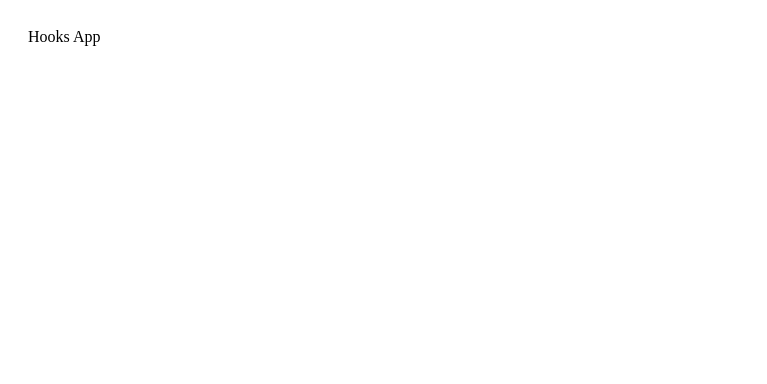
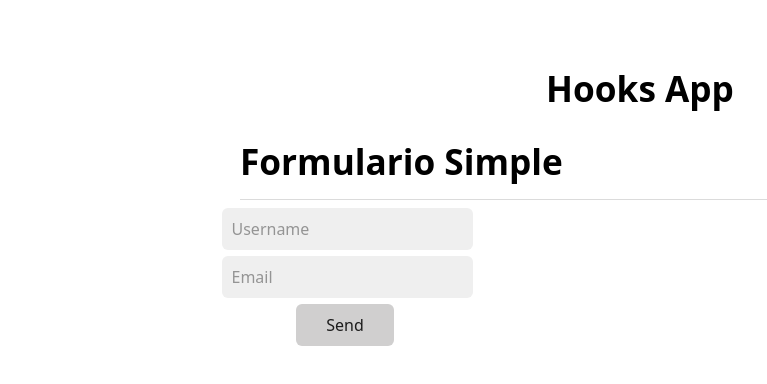
Before and after one commit to NazarenoCarlesso/hooks-app, a React (Vite) app: page / in a window 1280 px wide. Shown: the top 384 px of the page, without its empty margins (0-767 px from the left). Built offline with nearby package versions, Linux system fonts and the light colour scheme.

Commit message:
counter and form

```diff
--- a/index.html
+++ b/index.html
@@ -4,7 +4,8 @@
     <meta charset="UTF-8" />
     <link rel="icon" type="image/svg+xml" href="/vite.svg" />
     <meta name="viewport" content="width=device-width, initial-scale=1.0" />
-    <title>Vite + React</title>
+    <title>Hooks App</title>
+    <link rel="stylesheet" href="https://cdn.jsdelivr.net/npm/water.css@2/out/water.css">
   </head>
   <body>
     <div id="root"></div>
--- a/src/App.jsx
+++ b/src/App.jsx
@@ -1,9 +1,13 @@
 import './App.css'
+import { SimpleForm } from './components/SimpleForm'
+// import { Counter } from './components/Counter'
+// import { CounterCustom } from './components/CounterCustom'
 
 const App = () => {
   return (
     <div>
-      Hooks App
+      <h1 style={{ textAlign: 'center' }}>Hooks App</h1>
+      <SimpleForm />
     </div>
   )
 }
--- /dev/null
+++ b/src/components/Counter.jsx
@@ -0,0 +1,51 @@
+import { useState } from 'react'
+
+export const Counter = () => {
+  const [counter, setCounter] = useState(0)
+
+  /*
+  const [{ counter1, counter2, counter3 }, setCounter] = useState({
+    counter1: 10,
+    counter2: 20,
+    counter3: 30
+  })
+  */
+
+  const handleAdd = () => {
+    setCounter(counter + 1)
+    /*
+    setCounter(state => ({
+      ...state,
+      counter1: counter1 + 1
+      // counter2: counter2 + 1,
+      // counter3: counter3 + 1
+    }))
+    */
+  }
+
+  const handleSub = () => {
+    setCounter(counter - 1)
+    /*
+    setCounter(state => ({
+      ...state,
+      counter1: counter1 - 1
+      // counter2: counter2 - 1,
+      // counter3: counter3 - 1
+    }))
+    */
+  }
+
+  return (
+    <>
+      <h1>Counter: {counter}</h1>
+      {/*
+      <h1>Counter 1: {counter1}</h1>
+      <h1>Counter 2: {counter2}</h1>
+      <h1>Counter 3: {counter3}</h1>
+      */}
+      <hr />
+      <button onClick={handleAdd}>+1</button>
+      <button onClick={handleSub}>-1</button>
+    </>
+  )
+}
--- /dev/null
+++ b/src/components/CounterCustom.jsx
@@ -0,0 +1,15 @@
+import useCounter from '../hooks/useCounter'
+
+export const CounterCustom = () => {
+  const { counter, add, subs, reset } = useCounter(7)
+
+  return (
+    <>
+      <h1>Counter with Custom Hook: {counter}</h1>
+      <hr />
+      <button onClick={add}>+1</button>
+      <button onClick={reset}>Reset</button>
+      <button onClick={subs}>-1</button>
+    </>
+  )
+}
--- /dev/null
+++ b/src/components/Message.jsx
@@ -0,0 +1,17 @@
+import { useEffect } from 'react'
+
+export const Message = () => {
+  useEffect(() => {
+    console.log('Message Mounted')
+
+    return () => {
+      console.log('Message Unmounted')
+    }
+  })
+
+  return (
+    <>
+      <h3>Usuario ya existe</h3>
+    </>
+  )
+}
--- /dev/null
+++ b/src/components/SimpleForm.jsx
@@ -0,0 +1,59 @@
+import { useEffect, useState } from 'react'
+import { Message } from './Message'
+
+export const SimpleForm = () => {
+  const [user, setUser] = useState({
+    username: '',
+    email: ''
+  })
+
+  const { username, email } = user
+
+  useEffect(() => { console.log('Mount') }, [])
+  // useEffect(() => { console.log('Use Effect') }, [user])
+  // useEffect(() => { console.log('Username Changed') }, [username])
+  // useEffect(() => { console.log('Email Changed') }, [email])
+
+  const handleChange = (event) => {
+    const { name: key, value } = event.target
+    setUser({
+      ...user,
+      [key]: value
+    })
+  }
+
+  const handleSubmit = (event) => {
+    event.preventDefault()
+    window.alert(`Bienvenido ${username}`)
+  }
+
+  return (
+    <>
+      <h1>Formulario Simple</h1>
+      <hr />
+      <form
+        onSubmit={handleSubmit}
+        style={{ display: 'flex', alignItems: 'center', flexDirection: 'column', width: 220 }}
+      >
+        <input
+          type='text'
+          placeholder='Username'
+          name='username'
+          value={username}
+          onChange={handleChange}
+        />
+        <input
+          type='email'
+          placeholder='Email'
+          name='email'
+          value={email}
+          onChange={handleChange}
+          required={false}
+        />
+        <button type='submit'>Send</button>
+
+        {username === 'nazareno' && <Message />}
+      </form>
+    </>
+  )
+}
--- a/src/main.jsx
+++ b/src/main.jsx
@@ -4,7 +4,9 @@ import App from './App'
 import './index.css'
 
 ReactDOM.createRoot(document.getElementById('root')).render(
-  <React.StrictMode>
+  <>
+    {/* <React.StrictMode> */}
     <App />
-  </React.StrictMode>
+    {/* </React.StrictMode> */}
+  </>
 )
```
Also changed, not shown: src/hooks/useCounter.js (added, +15 -0 lines).
